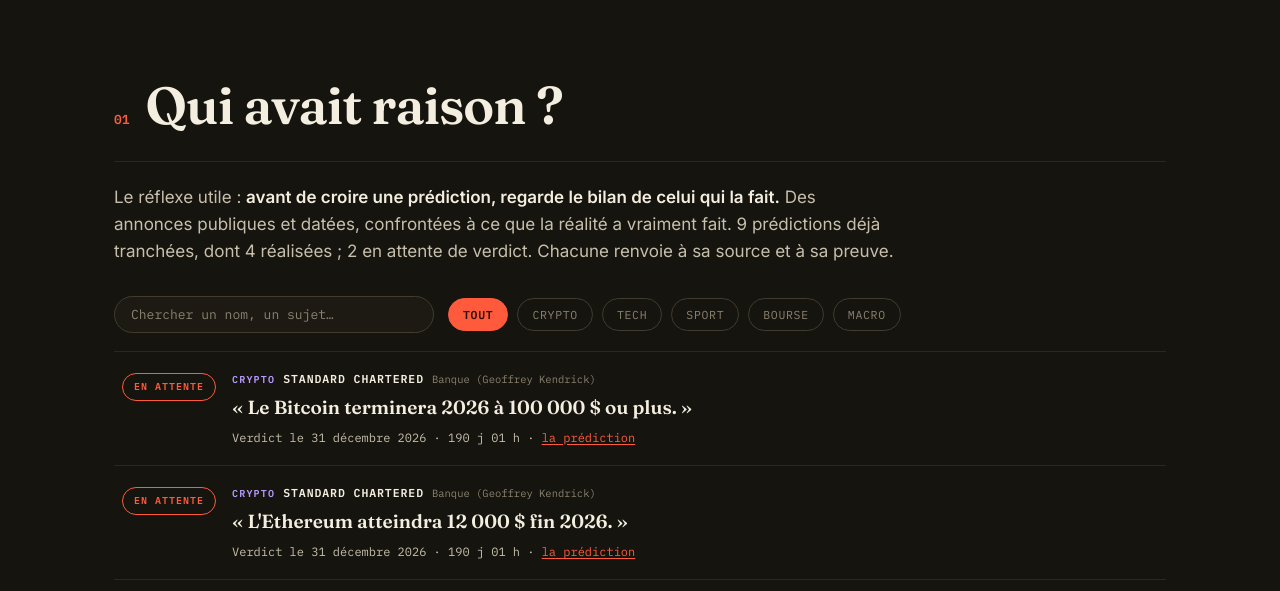
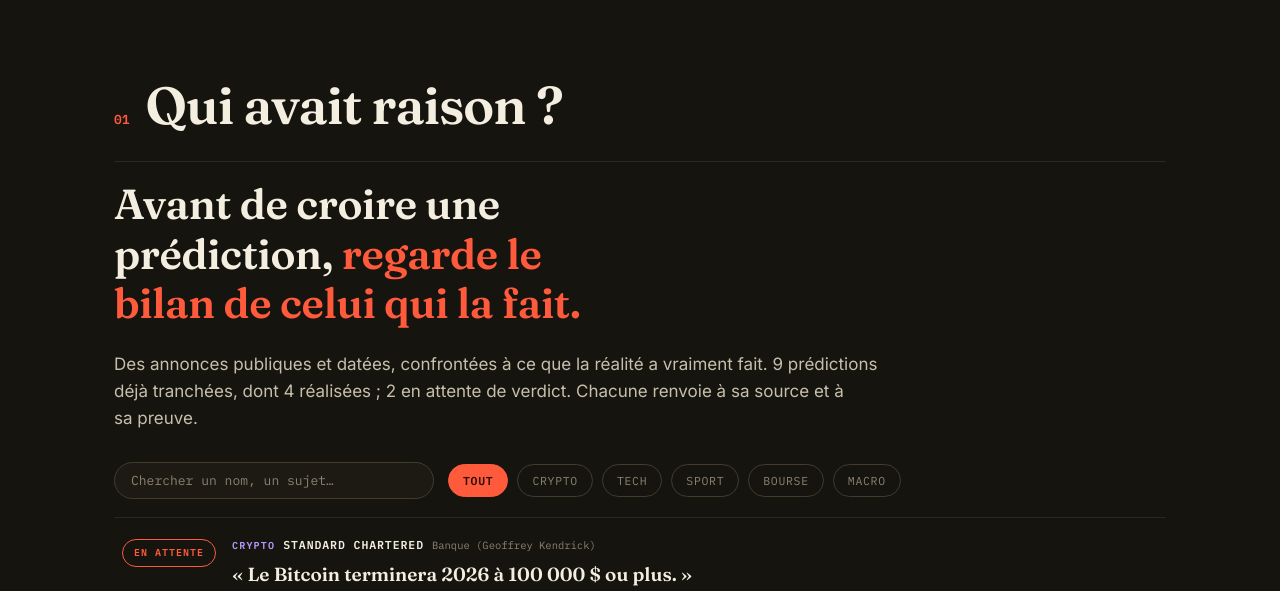
Before and after one commit to Jordan-Bourillot/oracle-triskell, a website: page public/index.html in a window 1280 px wide. Shown: the part 659-1250 px from the top of the page. Drawn offline with Linux system fonts and the light colour scheme.

Commit message:
Mettre le message cle en avant : gros callout 'regarde le bilan de celui qui la fait'

```diff
--- a/public/index.html
+++ b/public/index.html
@@ -69,11 +69,10 @@
       <!-- QUI AVAIT RAISON -->
       <section class="section reveal" id="verdicts-publics">
         <div class="section-head"><span class="section-no">01</span><h2>Qui avait raison ?</h2></div>
+        <p class="claim-lead">Avant de croire une prédiction, <span class="hl">regarde le bilan de celui qui la fait.</span></p>
         <p class="section-intro">
-          Le réflexe utile : <strong>avant de croire une prédiction, regarde le bilan de
-          celui qui la fait.</strong> Des annonces publiques et datées, confrontées à ce
-          que la réalité a vraiment fait. <span id="claims-tally"></span> Chacune renvoie à
-          sa source et à sa preuve.
+          Des annonces publiques et datées, confrontées à ce que la réalité a vraiment
+          fait. <span id="claims-tally"></span> Chacune renvoie à sa source et à sa preuve.
         </p>
         <div class="claim-tools">
           <input id="claim-search" class="claim-search" type="search" placeholder="Chercher un nom, un sujet…" aria-label="Chercher une prédiction" />
--- a/public/styles.css
+++ b/public/styles.css
@@ -166,6 +166,8 @@ a { color: var(--accent); text-underline-offset: 2px; }
 }
 
 /* ---------- QUI AVAIT RAISON (prédictions publiques) ---------- */
+.claim-lead { font-family: var(--display); font-weight: 600; font-size: clamp(26px, 4vw, 42px); line-height: 1.18; letter-spacing: -0.01em; color: var(--bone); margin: 8px 0 18px; max-width: 16em; text-wrap: balance; }
+.claim-lead .hl { color: var(--accent); }
 .claim-tools { display: flex; flex-wrap: wrap; gap: 12px 14px; align-items: center; margin-bottom: 18px; }
 .claim-tools .filters { margin-bottom: 0; }
 .claim-search { font-family: var(--mono); font-size: 13px; padding: 9px 16px; border: 1px solid var(--line-2); background: var(--bg-2); color: var(--bone); border-radius: 999px; min-width: 200px; flex: 1 1 220px; max-width: 320px; }
```
